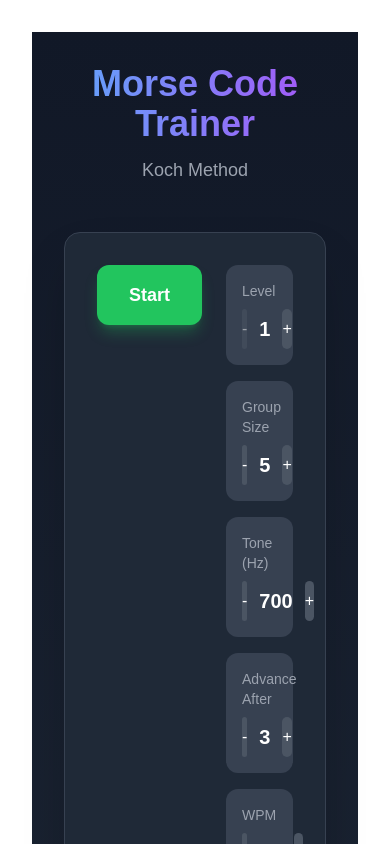
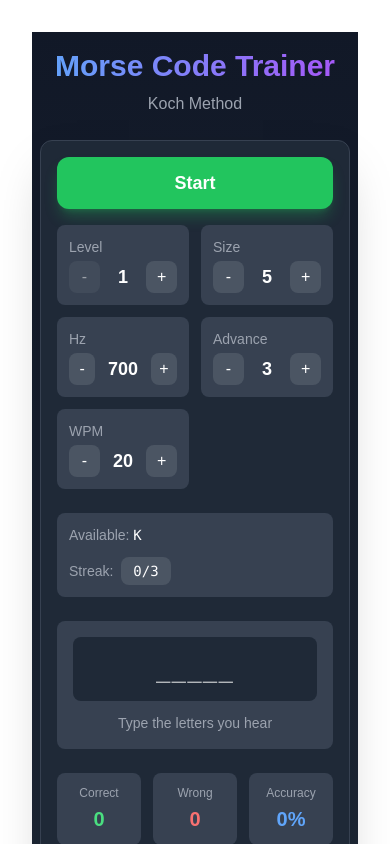
Before and after one commit to f4iey/MorseTrainer, a Next.js app: page / in a window 390 px wide. Shown: the top 844 px of the page. Built offline with nearby package versions, Linux system fonts and the light colour scheme.

Commit message:
src/components/MorseUI.jsx: Update UI to make it more mobile friendly.

```diff
--- a/src/components/MorseUI.jsx
+++ b/src/components/MorseUI.jsx
@@ -22,31 +22,31 @@ const MorseUI = ({
   notification
 }) => {
   return (
-    <div className="min-h-screen bg-gradient-to-b from-gray-900 to-gray-800 text-white p-8">
+    <div className="min-h-screen bg-gradient-to-b from-gray-900 to-gray-800 text-white px-2 py-4 sm:p-8">
       {/* Notification */}
       {notification && (
-        <div className="fixed top-4 left-1/2 transform -translate-x-1/2 bg-blue-500 text-white px-8 py-4 rounded-lg shadow-2xl z-50 animate-fade-in">
-          <div className="text-lg font-semibold">{notification}</div>
+        <div className="fixed top-4 left-4 right-4 sm:left-1/2 sm:-translate-x-1/2 bg-blue-500 text-white px-4 py-3 sm:px-8 sm:py-4 rounded-lg shadow-2xl z-50 animate-fade-in text-center">
+          <div className="text-base sm:text-lg font-semibold">{notification}</div>
         </div>
       )}
 
       <div className="max-w-4xl mx-auto">
         {/* Header */}
-        <div className="text-center mb-12">
-          <h1 className="text-4xl font-bold mb-3 bg-gradient-to-r from-blue-400 to-purple-500 text-transparent bg-clip-text">
+        <div className="text-center mb-6 sm:mb-12">
+          <h1 className="text-3xl sm:text-4xl font-bold mb-2 bg-gradient-to-r from-blue-400 to-purple-500 text-transparent bg-clip-text">
             Morse Code Trainer
           </h1>
-          <p className="text-gray-400 text-lg">Koch Method</p>
+          <p className="text-gray-400 text-base sm:text-lg">Koch Method</p>
         </div>
 
         {/* Main content container */}
-        <div className="bg-gray-800 rounded-2xl p-8 shadow-2xl space-y-8 border border-gray-700">
+        <div className="bg-gray-800 rounded-xl sm:rounded-2xl p-4 sm:p-8 shadow-2xl space-y-6 sm:space-y-8 border border-gray-700">
           {/* Controls section */}
-          <div className="flex flex-wrap items-start gap-6">
+          <div className="flex flex-col sm:flex-row gap-4 sm:gap-6">
             {/* Play/Stop Button */}
             <button
               onClick={onTogglePlay}
-              className={`px-8 py-4 rounded-xl font-semibold text-lg transition-all duration-200 shadow-lg ${
+              className={`w-full sm:w-auto px-6 py-3 sm:px-8 sm:py-4 rounded-xl font-semibold text-lg transition-all duration-200 shadow-lg ${
                 isPlaying
                   ? 'bg-red-500 hover:bg-red-600 shadow-red-500/30'
                   : 'bg-green-500 hover:bg-green-600 shadow-green-500/30'
@@ -56,22 +56,22 @@ const MorseUI = ({
             </button>
 
             {/* Settings Grid */}
-            <div className="flex-1 grid grid-cols-1 md:grid-cols-2 lg:grid-cols-3 gap-4">
+            <div className="grid grid-cols-2 sm:grid-cols-3 lg:grid-cols-5 gap-3 flex-1">
               {/* Level Control */}
-              <div className="bg-gray-700 p-4 rounded-xl">
-                <div className="text-gray-400 mb-2 text-sm">Level</div>
-                <div className="flex items-center gap-3">
+              <div className="bg-gray-700 p-3 rounded-lg">
+                <div className="text-gray-400 mb-1 text-sm">Level</div>
+                <div className="flex items-center gap-2">
                   <button
                     onClick={() => onLevelChange(-1)}
-                    className="w-10 h-10 rounded-lg bg-gray-600 hover:bg-gray-500 disabled:opacity-50 transition-colors"
+                    className="w-8 h-8 sm:w-10 sm:h-10 rounded-lg bg-gray-600 hover:bg-gray-500 disabled:opacity-50 transition-colors"
                     disabled={currentLevel <= 1}
                   >
                     -
                   </button>
-                  <span className="text-xl font-semibold w-12 text-center">{currentLevel}</span>
+                  <span className="text-lg sm:text-xl font-semibold w-8 sm:w-12 text-center">{currentLevel}</span>
                   <button
                     onClick={() => onLevelChange(1)}
-                    className="w-10 h-10 rounded-lg bg-gray-600 hover:bg-gray-500 disabled:opacity-50 transition-colors"
+                    className="w-8 h-8 sm:w-10 sm:h-10 rounded-lg bg-gray-600 hover:bg-gray-500 disabled:opacity-50 transition-colors"
                     disabled={currentLevel >= maxLevel}
                   >
                     +
@@ -80,20 +80,20 @@ const MorseUI = ({
               </div>
 
               {/* Group Size Control */}
-              <div className="bg-gray-700 p-4 rounded-xl">
-                <div className="text-gray-400 mb-2 text-sm">Group Size</div>
-                <div className="flex items-center gap-3">
+              <div className="bg-gray-700 p-3 rounded-lg">
+                <div className="text-gray-400 mb-1 text-sm">Size</div>
+                <div className="flex items-center gap-2">
                   <button
                     onClick={() => onGroupSizeChange(-1)}
-                    className="w-10 h-10 rounded-lg bg-gray-600 hover:bg-gray-500 disabled:opacity-50 transition-colors"
+                    className="w-8 h-8 sm:w-10 sm:h-10 rounded-lg bg-gray-600 hover:bg-gray-500 disabled:opacity-50 transition-colors"
                     disabled={groupSize <= 1}
                   >
                     -
                   </button>
-                  <span className="text-xl font-semibold w-12 text-center">{groupSize}</span>
+                  <span className="text-lg sm:text-xl font-semibold w-8 sm:w-12 text-center">{groupSize}</span>
                   <button
                     onClick={() => onGroupSizeChange(1)}
-                    className="w-10 h-10 rounded-lg bg-gray-600 hover:bg-gray-500 disabled:opacity-50 transition-colors"
+                    className="w-8 h-8 sm:w-10 sm:h-10 rounded-lg bg-gray-600 hover:bg-gray-500 disabled:opacity-50 transition-colors"
                     disabled={groupSize >= 10}
                   >
                     +
@@ -102,20 +102,20 @@ const MorseUI = ({
               </div>
 
               {/* Tone Control */}
-              <div className="bg-gray-700 p-4 rounded-xl">
-                <div className="text-gray-400 mb-2 text-sm">Tone (Hz)</div>
-                <div className="flex items-center gap-3">
+              <div className="bg-gray-700 p-3 rounded-lg">
+                <div className="text-gray-400 mb-1 text-sm">Hz</div>
+                <div className="flex items-center gap-2">
                   <button
                     onClick={() => onFrequencyChange(-50)}
-                    className="w-10 h-10 rounded-lg bg-gray-600 hover:bg-gray-500 disabled:opacity-50 transition-colors"
+                    className="w-8 h-8 sm:w-10 sm:h-10 rounded-lg bg-gray-600 hover:bg-gray-500 disabled:opacity-50 transition-colors"
                     disabled={frequency <= 400}
                   >
                     -
                   </button>
-                  <span className="text-xl font-semibold w-16 text-center">{frequency}</span>
+                  <span className="text-lg sm:text-xl font-semibold w-12 sm:w-16 text-center">{frequency}</span>
                   <button
                     onClick={() => onFrequencyChange(50)}
-                    className="w-10 h-10 rounded-lg bg-gray-600 hover:bg-gray-500 disabled:opacity-50 transition-colors"
+                    className="w-8 h-8 sm:w-10 sm:h-10 rounded-lg bg-gray-600 hover:bg-gray-500 disabled:opacity-50 transition-colors"
                     disabled={frequency >= 1000}
                   >
                     +
@@ -124,20 +124,20 @@ const MorseUI = ({
               </div>
 
               {/* Advance Threshold Control */}
-              <div className="bg-gray-700 p-4 rounded-xl">
-                <div className="text-gray-400 mb-2 text-sm">Advance After</div>
-                <div className="flex items-center gap-3">
+              <div className="bg-gray-700 p-3 rounded-lg">
+                <div className="text-gray-400 mb-1 text-sm">Advance</div>
+                <div className="flex items-center gap-2">
                   <button
                     onClick={() => onAdvanceThresholdChange(-1)}
-                    className="w-10 h-10 rounded-lg bg-gray-600 hover:bg-gray-500 disabled:opacity-50 transition-colors"
+                    className="w-8 h-8 sm:w-10 sm:h-10 rounded-lg bg-gray-600 hover:bg-gray-500 disabled:opacity-50 transition-colors"
                     disabled={advanceThreshold <= 1}
                   >
                     -
                   </button>
-                  <span className="text-xl font-semibold w-12 text-center">{advanceThreshold}</span>
+                  <span className="text-lg sm:text-xl font-semibold w-8 sm:w-12 text-center">{advanceThreshold}</span>
                   <button
                     onClick={() => onAdvanceThresholdChange(1)}
-                    className="w-10 h-10 rounded-lg bg-gray-600 hover:bg-gray-500 disabled:opacity-50 transition-colors"
+                    className="w-8 h-8 sm:w-10 sm:h-10 rounded-lg bg-gray-600 hover:bg-gray-500 disabled:opacity-50 transition-colors"
                     disabled={advanceThreshold >= 10}
                   >
                     +
@@ -146,20 +146,20 @@ const MorseUI = ({
               </div>
 
               {/* WPM Control */}
-              <div className="bg-gray-700 p-4 rounded-xl">
-                <div className="text-gray-400 mb-2 text-sm">WPM</div>
-                <div className="flex items-center gap-3">
+              <div className="bg-gray-700 p-3 rounded-lg">
+                <div className="text-gray-400 mb-1 text-sm">WPM</div>
+                <div className="flex items-center gap-2">
                   <button
                     onClick={() => onWpmChange(-5)}
-                    className="w-10 h-10 rounded-lg bg-gray-600 hover:bg-gray-500 disabled:opacity-50 transition-colors"
+                    className="w-8 h-8 sm:w-10 sm:h-10 rounded-lg bg-gray-600 hover:bg-gray-500 disabled:opacity-50 transition-colors"
                     disabled={wpm <= 5}
                   >
                     -
                   </button>
-                  <span className="text-xl font-semibold w-12 text-center">{wpm}</span>
+                  <span className="text-lg sm:text-xl font-semibold w-8 sm:w-12 text-center">{wpm}</span>
                   <button
                     onClick={() => onWpmChange(5)}
-                    className="w-10 h-10 rounded-lg bg-gray-600 hover:bg-gray-500 disabled:opacity-50 transition-colors"
+                    className="w-8 h-8 sm:w-10 sm:h-10 rounded-lg bg-gray-600 hover:bg-gray-500 disabled:opacity-50 transition-colors"
                     disabled={wpm >= 50}
                   >
                     +
@@ -170,10 +170,10 @@ const MorseUI = ({
           </div>
 
           {/* Status Bar */}
-          <div className="flex justify-between items-center bg-gray-700 p-4 rounded-xl">
+          <div className="flex flex-col sm:flex-row justify-between gap-3 bg-gray-700 p-3 rounded-lg text-sm sm:text-base">
             <div>
               <span className="text-gray-400">Available: </span>
-              <span className="font-mono">{availableChars}</span>
+              <span className="font-mono break-all">{availableChars}</span>
             </div>
             <div className="flex items-center gap-2">
               <span className="text-gray-400">Streak:</span>
@@ -184,28 +184,28 @@ const MorseUI = ({
           </div>
 
           {/* Input Display */}
-          <div className="text-center space-y-4 bg-gray-700 p-8 rounded-xl">
-            <div className="text-4xl font-mono tracking-wider bg-gray-800 py-6 px-4 rounded-lg">
+          <div className="text-center space-y-3 bg-gray-700 p-4 sm:p-8 rounded-lg">
+            <div className="text-2xl sm:text-4xl font-mono tracking-wider bg-gray-800 py-4 px-2 rounded-lg overflow-x-auto">
               {userInput.padEnd(groupSizePadding, '_')}
             </div>
-            <div className="text-gray-400">
+            <div className="text-gray-400 text-sm sm:text-base">
               Type the letters you hear
             </div>
           </div>
 
           {/* Score Display */}
-          <div className="grid grid-cols-3 gap-4">
-            <div className="bg-gray-700 p-4 rounded-xl text-center">
-              <div className="text-gray-400 text-sm mb-1">Correct</div>
-              <div className="text-2xl font-semibold text-green-400">{score.correct}</div>
+          <div className="grid grid-cols-3 gap-3">
+            <div className="bg-gray-700 p-3 rounded-lg text-center">
+              <div className="text-gray-400 text-xs sm:text-sm mb-1">Correct</div>
+              <div className="text-xl sm:text-2xl font-semibold text-green-400">{score.correct}</div>
             </div>
-            <div className="bg-gray-700 p-4 rounded-xl text-center">
-              <div className="text-gray-400 text-sm mb-1">Wrong</div>
-              <div className="text-2xl font-semibold text-red-400">{score.wrong}</div>
+            <div className="bg-gray-700 p-3 rounded-lg text-center">
+              <div className="text-gray-400 text-xs sm:text-sm mb-1">Wrong</div>
+              <div className="text-xl sm:text-2xl font-semibold text-red-400">{score.wrong}</div>
             </div>
-            <div className="bg-gray-700 p-4 rounded-xl text-center">
-              <div className="text-gray-400 text-sm mb-1">Accuracy</div>
-              <div className="text-2xl font-semibold text-blue-400">
+            <div className="bg-gray-700 p-3 rounded-lg text-center">
+              <div className="text-gray-400 text-xs sm:text-sm mb-1">Accuracy</div>
+              <div className="text-xl sm:text-2xl font-semibold text-blue-400">
                 {score.correct + score.wrong > 0
                   ? Math.round((score.correct / (score.correct + score.wrong)) * 100)
                   : 0}%
@@ -214,13 +214,13 @@ const MorseUI = ({
           </div>
 
           {/* History */}
-          <div className="bg-gray-700 rounded-xl p-4">
-            <div className="text-gray-400 mb-3 px-2">History</div>
+          <div className="bg-gray-700 rounded-lg p-3">
+            <div className="text-gray-400 mb-2 text-sm">History</div>
             <div className="max-h-48 overflow-y-auto space-y-2">
               {history.slice().reverse().map((entry, i) => (
                 <div
                   key={i}
-                  className={`font-mono p-2 rounded flex justify-between items-center ${
+                  className={`font-mono p-2 rounded text-sm sm:text-base flex justify-between items-center ${
                     entry.correct
                       ? 'bg-green-500/10 text-green-400'
                       : 'bg-red-500/10 text-red-400'
```
